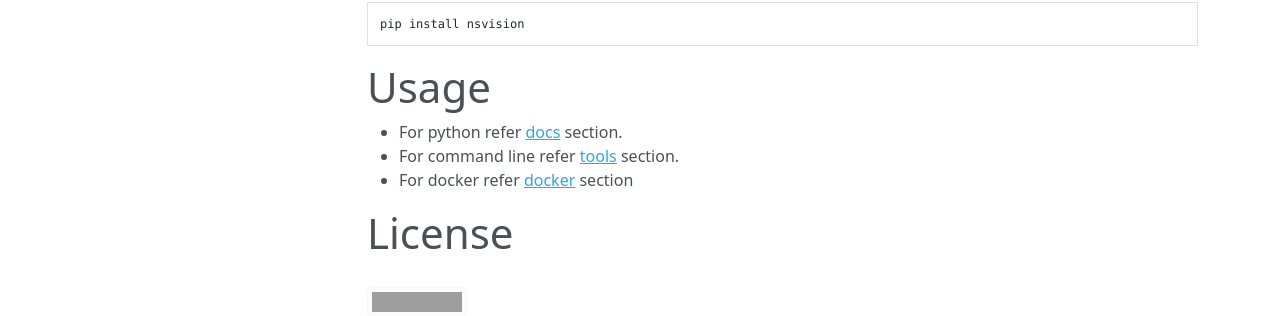
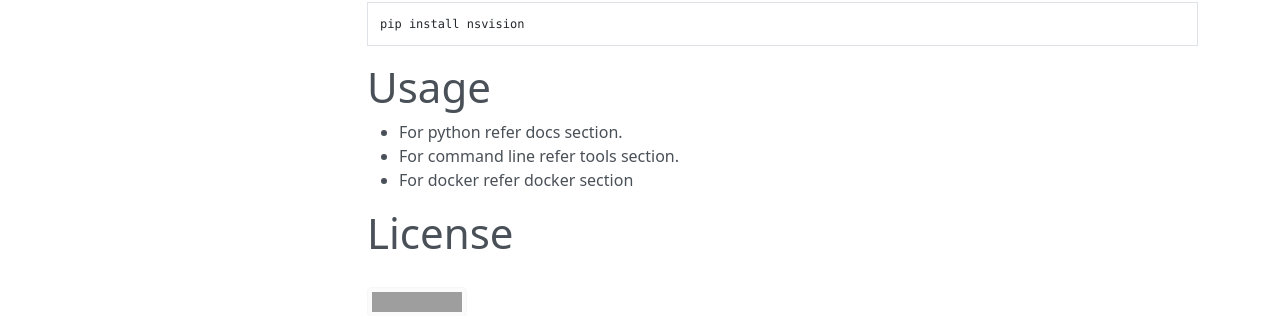
Before and after one commit to nsembleai/nsvision, an MkDocs documentation site: the page built from docs/index.md, in a window 1280 px wide. Shown: the part 327-643 px from the top of the page. Built offline with MkDocs 1.6.1, drawn with Linux system fonts in a browser that asks for light colours; nearby versions of some CDN libraries; some of the changed lines change nothing that is shown; grey boxes are pictures that could not be loaded.

Commit message:
updated docs link

````diff
--- a/docs/index.md
+++ b/docs/index.md
@@ -13,9 +13,9 @@
 ```
 
 # Usage
-* For python refer [docs](/docs) section.
-* For command line refer [tools](/tools) section.
-* For docker refer [docker](/docker) section
+* For python refer docs section.
+* For command line refer tools section.
+* For docker refer docker section
 
 
 # License
````
